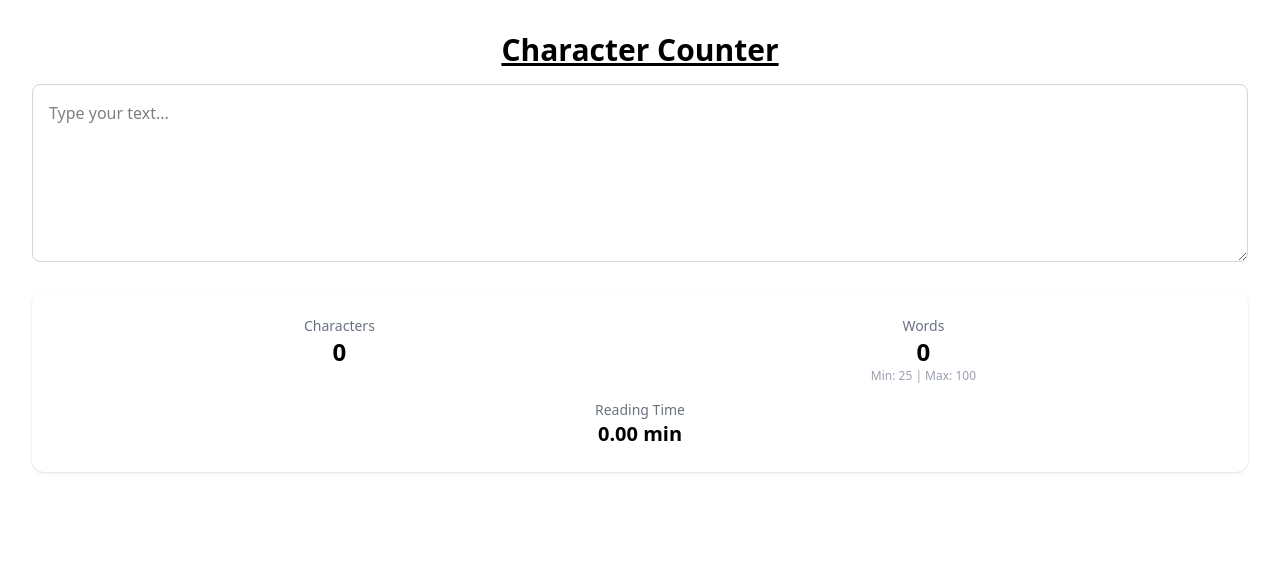
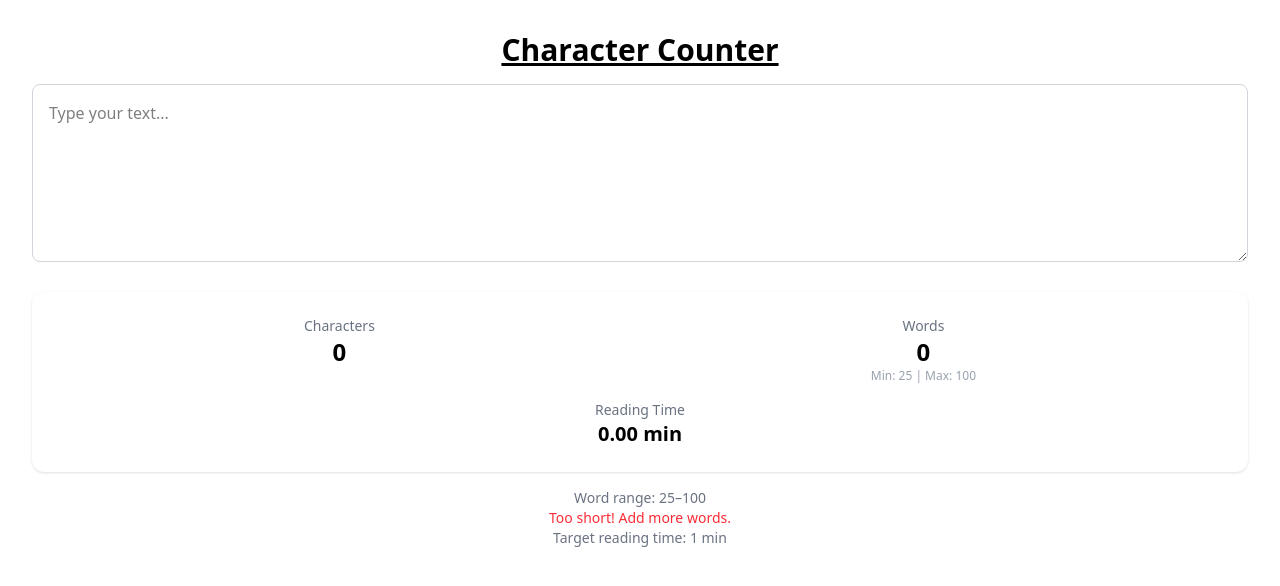
Before and after one commit to millan-figueroa-pscoursework/lab-9.2-character-counter, a React (Vite) app: page / in a window 1280 px wide. Shown: the top 586 px of the page. Built offline with nearby package versions, Linux system fonts and the light colour scheme.

Commit message:
Adds live error messages if input is too short or too long. Passes props to CharacterCounter in App.tsx

```diff
--- a/src/App.tsx
+++ b/src/App.tsx
@@ -2,7 +2,9 @@ import "./index.css";
 import CharacterCounter from "./components/CharacterCounter/CharacterCounter";
 
 function App() {
-  return <CharacterCounter />;
+  return (
+    <CharacterCounter minWords={25} maxWords={100} targetReadingTime={1} />
+  );
 }
 
 export default App;
--- a/src/components/CharacterCounter/CharacterCounter.tsx
+++ b/src/components/CharacterCounter/CharacterCounter.tsx
@@ -60,10 +60,22 @@ export default function CharacterCounter({
       {/* conditional rendering optional props */}
       <div className="mt-4 text-sm text-gray-500">
         {minWords !== undefined && maxWords !== undefined && (
-          <p>
-            Word range: {minWords}–{maxWords}
-          </p>
+          <>
+            <p>
+              Word range: {minWords}–{maxWords}
+            </p>
+            {wordCount < minWords && (
+              <p className="text-red-500">Too short! Add more words.</p>
+            )}
+            {wordCount > maxWords && (
+              <p className="text-red-500">Too long! Try shortening it.</p>
+            )}
+            {wordCount >= minWords && wordCount <= maxWords && (
+              <p className="text-green-600">✅ Within word range.</p>
+            )}
+          </>
         )}
+
         {targetReadingTime !== undefined && (
           <p>Target reading time: {targetReadingTime} min</p>
         )}
```
